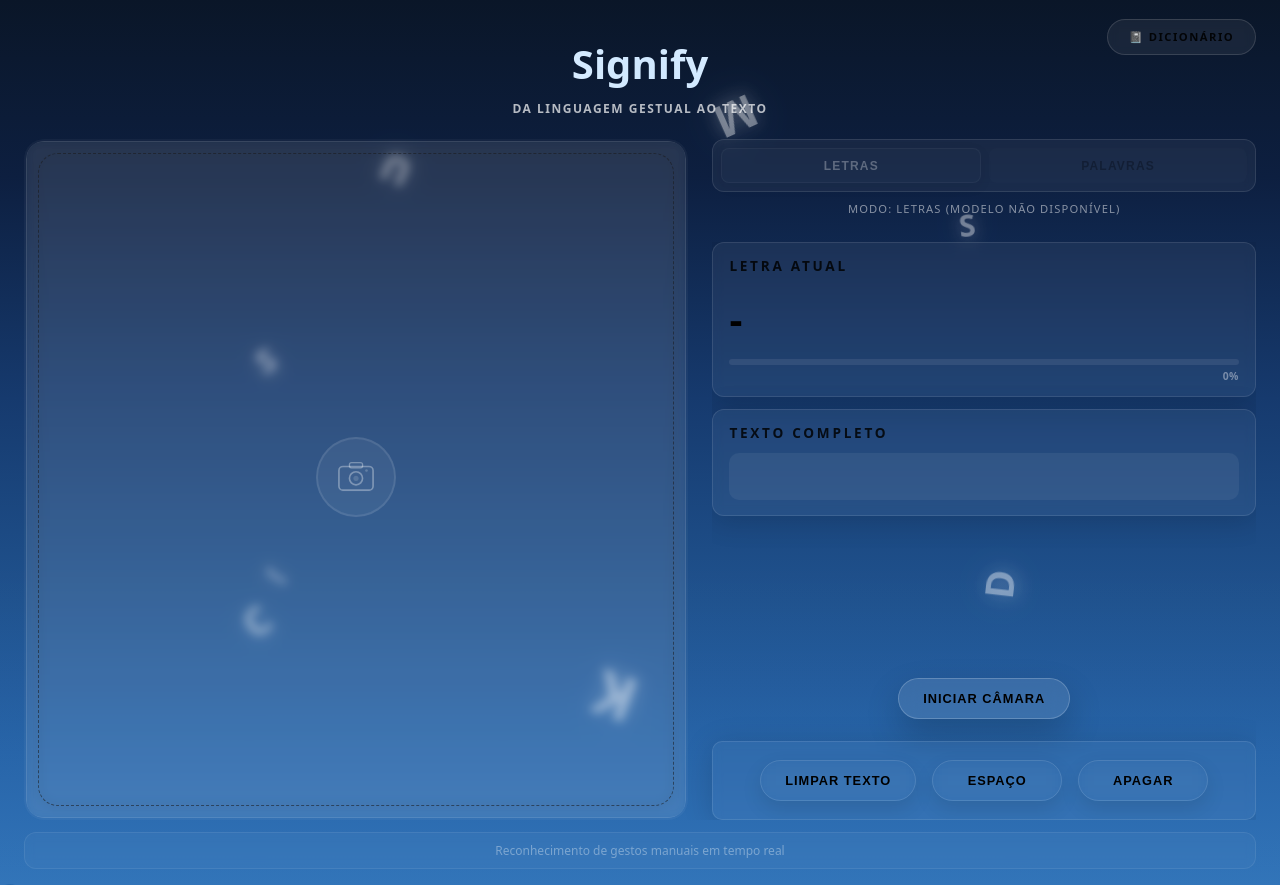
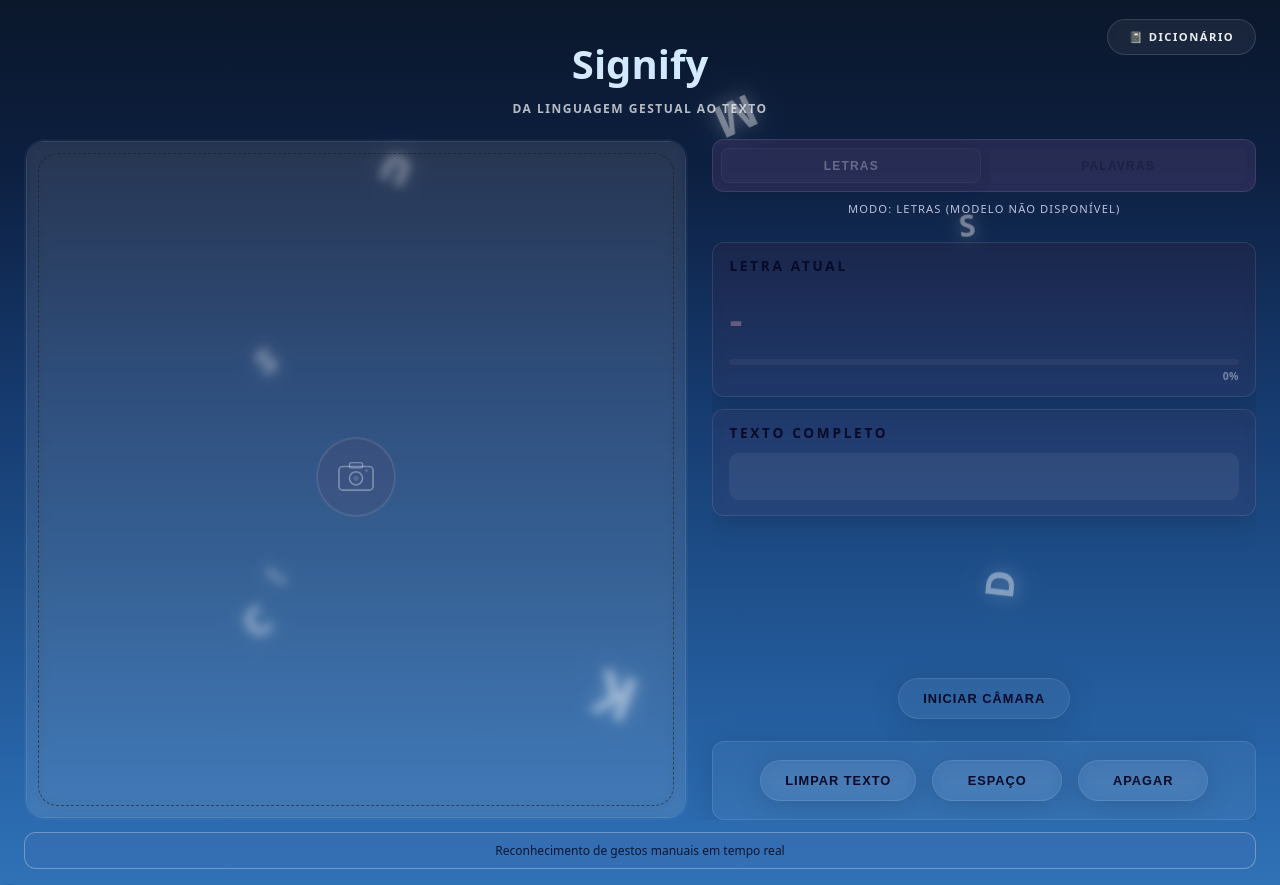
Before and after one commit to Mehxk09/PYTHON, a Flask app: page / in a window 1280 px wide. Run offline with Flask 3, Linux system fonts and the light colour scheme; data that the repository does not hold is empty; parts of the project's set-up code (start-up, migrations or seed data) failed here and were passed over.

Commit message:
Update UI styling, fix dictionary template structure, and persist refreshed model artifacts.
This saves the latest project state requested for backup before final report annex updates.

Made-with: Cursor

```diff
--- a/PAP/static/style.css
+++ b/PAP/static/style.css
@@ -24,7 +24,9 @@ body {
 /* Sky background */
 .gradient-bg {
     position: fixed;
-    inset: 0;
+    /* Make the background slightly larger so the mouse-parallax
+       (transform translate) never reveals the edges. */
+    inset: -25px;
     z-index: -2;
     background: linear-gradient(180deg, #0a1628 0%, #0d1f40 20%, #163a6e 45%, #1e4f8a 65%, #2563a8 85%, #2e72b8 100%);
     overflow: hidden;
@@ -87,7 +89,7 @@ body {
     position: fixed;
     top: 1.2rem;
     right: 1.5rem;
-    color: rgba(0, 0, 0, 0.871);
+    color: rgba(255, 255, 255, 0.92);
     text-decoration: none;
     font-size: 0.70rem;
     font-family: system-ui, -apple-system, BlinkMacSystemFont, 'Segoe UI', Roboto, Oxygen, Ubuntu, Cantarell, 'Open Sans', 'Helvetica Neue', sans-serif;
@@ -102,6 +104,10 @@ body {
     backdrop-filter: blur(5px);
     -webkit-backdrop-filter: blur(5px);
     z-index: 100;
+}
+
+.dict-nav-link:visited {
+    color: rgba(255, 255, 255, 0.92);
 }
 
 .dict-nav-link:hover {
@@ -275,7 +281,7 @@ body {
     align-items: center;
     justify-content: center;
     border-radius: 50%;
-    background: rgba(255, 255, 255, 0.05);
+    background: rgba(186, 12, 12, 0.05);
     border: 2px solid rgba(255, 255, 255, 0.1);
     transition: all 0.4s cubic-bezier(0.25, 0.46, 0.45, 0.94);
     animation: iconFloat 3s ease-in-out infinite;
@@ -332,7 +338,7 @@ body {
 .mode-toggle {
     display: flex;
     gap: 0.5rem;
-    background: rgba(255, 255, 255, 0.05);
+    background: rgba(68, 57, 106, 0.449);
     border: 1px solid rgba(255, 255, 255, 0.1);
     border-radius: 12px;
     padding: 0.5rem;
@@ -349,7 +355,7 @@ body {
     font-weight: 700;
     transition: all 0.3s ease;
     background: transparent;
-    color: rgba(0, 0, 0, 0.87);
+    color: rgb(8, 10, 39);
     text-transform: uppercase;
     letter-spacing: 0.1em;
     cursor: pointer;
@@ -381,7 +387,7 @@ body {
 .mode-status {
     text-align: center;
     font-size: 0.7rem;
-    color: rgba(255, 255, 255, 0.5);
+    color: rgb(189, 191, 219);
     font-weight: 500;
     text-transform: uppercase;
     letter-spacing: 0.1em;
@@ -399,7 +405,7 @@ body {
 }
 
 .prediction-card {
-    background: rgba(255, 255, 255, 0.05);
+    background: rgba(208, 33, 33, 0.05);
     border: 1px solid rgba(255, 255, 255, 0.1);
     border-radius: 12px;
     padding: 0.75rem 1rem;
@@ -433,7 +439,7 @@ body {
 }
 
 .card-title {
-    color: rgba(0, 0, 0, 0.83);
+    color: rgb(8, 10, 39);
     margin-bottom: 0.6rem;
     font-size: 0.85rem;
     text-transform: uppercase;
@@ -447,7 +453,7 @@ body {
     margin: 0.2rem 0;
     letter-spacing: 0.15em;
     transition: all 0.3s ease;
-    background: linear-gradient(135deg, #000000, #000000, #000000, #6f6b6b, #fff);
+    background: linear-gradient(135deg, #0d0e2a, #15082e, #867c98, #dad7e6, #fff);
     background-size: 200% 200%;
     background-clip: text;
     -webkit-background-clip: text;
@@ -465,7 +471,7 @@ body {
 .confidence-bar-wrapper {
     width: 100%;
     height: 6px;
-    background: rgba(255, 255, 255, 0.08);
+    background: rgba(177, 158, 158, 0.08);
     border-radius: 3px;
     margin-top: 0.5rem;
     overflow: hidden;
@@ -498,7 +504,7 @@ body {
 #predicted-word::after {
     content: '|';
     animation: blinkCursor 1s step-end infinite;
-    color: #ccc;
+    color: #13132a;
     font-weight: 300;
     margin-left: 2px;
 }
@@ -527,7 +533,7 @@ body {
 .btn-ripple {
     position: absolute;
     border-radius: 50%;
-    background: rgba(255, 255, 255, 0.5);
+    background: rgba(21, 20, 52, 0.5);
     transform: scale(0);
     animation: btnRipple 0.6s ease-out forwards;
     pointer-events: none;
@@ -566,8 +572,8 @@ body {
     justify-content: center;
     flex-wrap: wrap;
     padding: 1rem;
-    border-radius: 10px;
-    background: rgba(255, 255, 255, 0.04);
+    border-radius: 12px;
+    background: rgba(255, 255, 255, 0.05);
     border: 1px solid rgba(255, 255, 255, 0.1);
     box-shadow: 0 4px 30px rgba(0, 0, 0, 0.15);
     backdrop-filter: blur(5px);
@@ -576,7 +582,7 @@ body {
 
 .btn {
     padding: 12px 24px;
-    border: none;
+    border: 1px solid rgba(255, 255, 255, 0.1);
     border-radius: 999px;
     font-size: 0.8rem;
     font-weight: 700;
@@ -585,13 +591,15 @@ body {
     overflow: hidden;
     text-transform: uppercase;
     letter-spacing: 1px;
-    color: #000000;
+    color: rgb(8, 10, 39);
     backdrop-filter: blur(10px);
     min-width: 130px;
     margin: 2px;
     height: auto;
     flex-shrink: 0;
     flex-grow: 0;
+    background: rgba(255, 255, 255, 0.05);
+    box-shadow: 0 4px 30px rgba(0, 0, 0, 0.15);
 }
 
 .btn::before {
@@ -610,30 +618,31 @@ body {
 }
 
 .btn-primary {
-    background: rgba(255, 255, 255, 0.1);
-    box-shadow: 0 15px 35px rgba(0, 0, 0, 0.2);
-    border: 1px solid rgba(255, 255, 255, 0.2);
+    background: rgba(255, 255, 255, 0.05);
+    box-shadow: 0 4px 30px rgba(0, 0, 0, 0.15);
+    border: 1px solid rgba(255, 255, 255, 0.1);
 }
 
 .btn-primary:hover {
-    transform: translateY(-2px);
-    box-shadow: 0 20px 40px rgba(0, 0, 0, 0.3);
-    background: rgba(255, 255, 255, 0.15);
+    background: rgba(255, 255, 255, 0.08);
+    color: rgb(250, 250, 250);
+    border-color: rgba(255, 255, 255, 0.2);
+    box-shadow: 0 25px 45px rgba(0, 0, 0, 0.25);
 }
 
 .btn-secondary {
-    background: transparent;
-    color: #000000;
+    background: rgba(255, 255, 255, 0.05);
+    color: rgb(8, 10, 39);
     font-weight: 700;
-    border: 1px solid rgba(255, 255, 255, 0.12);
-    box-shadow: 0 8px 20px rgba(0, 0, 0, 0.1);
+    border: 1px solid rgba(255, 255, 255, 0.1);
+    box-shadow: 0 4px 30px rgba(0, 0, 0, 0.15);
 }
 
 .btn-secondary:hover {
     background: rgba(255, 255, 255, 0.08);
-    color: #d0d0d0;
-    border-color: rgba(255, 255, 255, 0.25);
-    box-shadow: 0 12px 30px rgba(0, 0, 0, 0.2);
+    color: rgb(250, 250, 250);
+    border-color: rgba(255, 255, 255, 0.2);
+    box-shadow: 0 25px 45px rgba(0, 0, 0, 0.25);
 }
 
 /* Footer */
@@ -641,13 +650,13 @@ body {
     text-align: center;
     margin-top: 0.75rem;
     padding: 0.5rem;
-    border: 1px solid rgba(255, 255, 255, 0.08);
-    color: rgba(255, 255, 255, 0.35);
+    border: 1px solid rgba(252, 249, 249, 0.301);
+    color: rgba(3, 6, 26, 0.842);
     font-size: 0.75rem;
     flex-shrink: 0;
     backdrop-filter: blur(5px);
     -webkit-backdrop-filter: blur(5px);
-    background: rgba(255, 255, 255, 0.03);
+    background: rgba(70, 112, 183, 0.288);
     border-radius: 12px;
 }
 
--- a/PAP/templates/dicionario.html
+++ b/PAP/templates/dicionario.html
@@ -76,7 +76,7 @@
                 <p class="dict-empty">Nenhum vídeo de palavra encontrado. Recolha amostras primeiro.</p>
                 {% endif %}
             </div>
-
+        </section>
 
         <!-- Footer -->
         <footer class="dict-footer">
```
Also changed, not shown: 2 other files.
